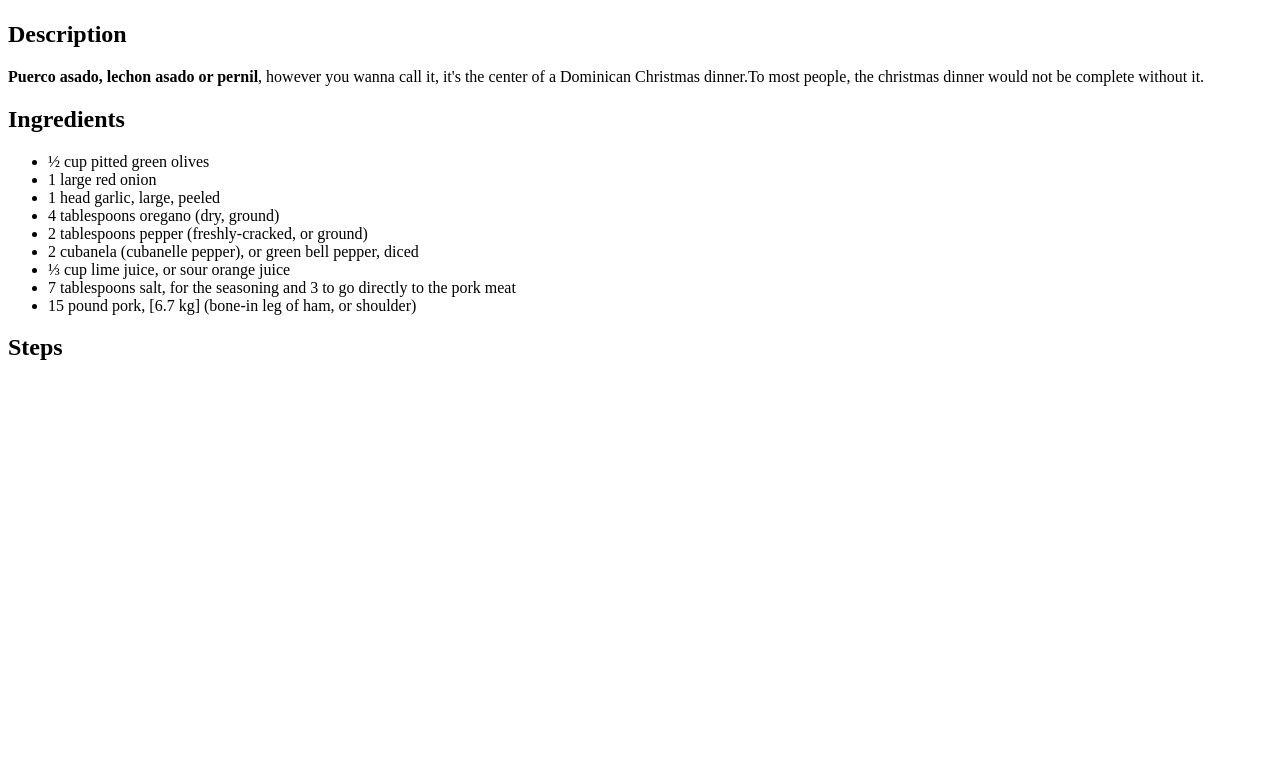
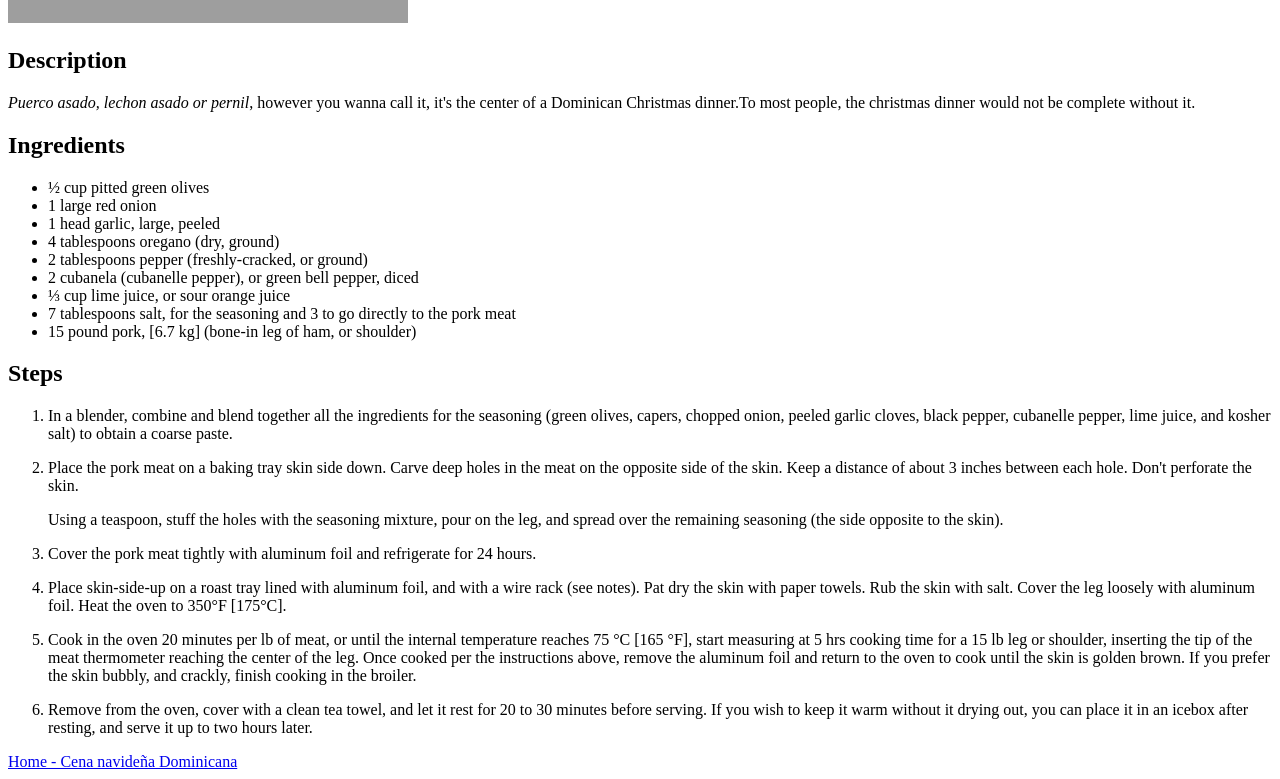
Before and after one commit to R2-RD/odin-recipes, a plain HTML site: page recipes/cerdoasado.html in a window 1280 px wide. Shown: the part 383-1162 px from the top of the page. Before the commit the page ends 800 px from the top, so only its background shows below. Drawn offline with Linux system fonts and the light colour scheme; grey boxes are pictures that could not be loaded.

Commit message:
completed webpage with steps and link to homepage

```diff
--- a/recipes/cerdoasado.html
+++ b/recipes/cerdoasado.html
@@ -6,10 +6,11 @@
     <title>Cerdo Asado</title>
 </head>
 <body>
+    <a href="../index.html">Home - Cena navide&ntilde;a Dominicana</a>
     <h1>Cerdo Asado</h1>
     <img src="https://micocinadominicana.com/wp-content/uploads/2020/10/Pork-Roast_Pernil-Smart-Little-Cookie-30.jpg" alt="Pierna de cerdo asada" width="400">
     <h2>Description</h2>
-    <p><strong>Puerco asado, lechon asado or pernil</strong>, however you wanna call it, it's the center of a Dominican Christmas dinner.To most people, the christmas dinner would not be complete without it.</p>
+    <p><em>Puerco asado, lechon asado or pernil</em>, however you wanna call it, it's the center of a Dominican Christmas dinner.To most people, the christmas dinner would not be complete without it.</p>
     <h2>Ingredients</h2>
         <ul>
          <li>½ cup pitted green olives</li>
@@ -23,7 +24,19 @@
          <li>15 pound pork, [6.7 kg] (bone-in leg of ham, or shoulder)</li>
         </ul>
     <h2>Steps</h2>
+        <ol>
+          <li>In a blender, combine and blend together all the ingredients for the seasoning (green olives, capers, chopped onion, peeled garlic cloves, black pepper, cubanelle pepper, lime juice, and kosher salt) to obtain a coarse paste.</li>
+          <li><p>Place the pork meat on a baking tray skin side down. Carve deep holes in the meat on the opposite side of the skin. Keep a distance of about 3 inches between each hole. Don't perforate the skin.</p>
+          Using a teaspoon, stuff the holes with the seasoning mixture, pour on the leg, and spread over the remaining seasoning (the side opposite to the skin).</li>
+          <li><p>Cover the pork meat tightly with aluminum foil and refrigerate for 24 hours.</p></li>
+          <li><p>Place skin-side-up on a roast tray lined with aluminum foil, and with a wire rack (see notes).
+          Pat dry the skin with paper towels. Rub the skin with salt. Cover the leg loosely with aluminum foil.
+          Heat the oven to 350°F [175°C].</p></li>
+          <li><p>Cook in the oven 20 minutes per lb of meat, or until the internal temperature reaches 75 °C [165 °F], start measuring at 5 hrs cooking time for a 15 lb leg or shoulder, inserting the tip of the meat thermometer reaching the center of the leg.
+          Once cooked per the instructions above, remove the aluminum foil and return to the oven to cook until the skin is golden brown. If you prefer the skin bubbly, and crackly, finish cooking in the broiler.</p></li>
+          <li><p>Remove from the oven, cover with a clean tea towel, and let it rest for 20 to 30 minutes before serving. If you wish to keep it warm without it drying out, you can place it in an icebox after resting, and serve it up to two hours later.</p></li>
+        </ol>
 
-
+    <a href="../index.html">Home - Cena navide&ntilde;a Dominicana</a>
 </body>
 </html>
```
